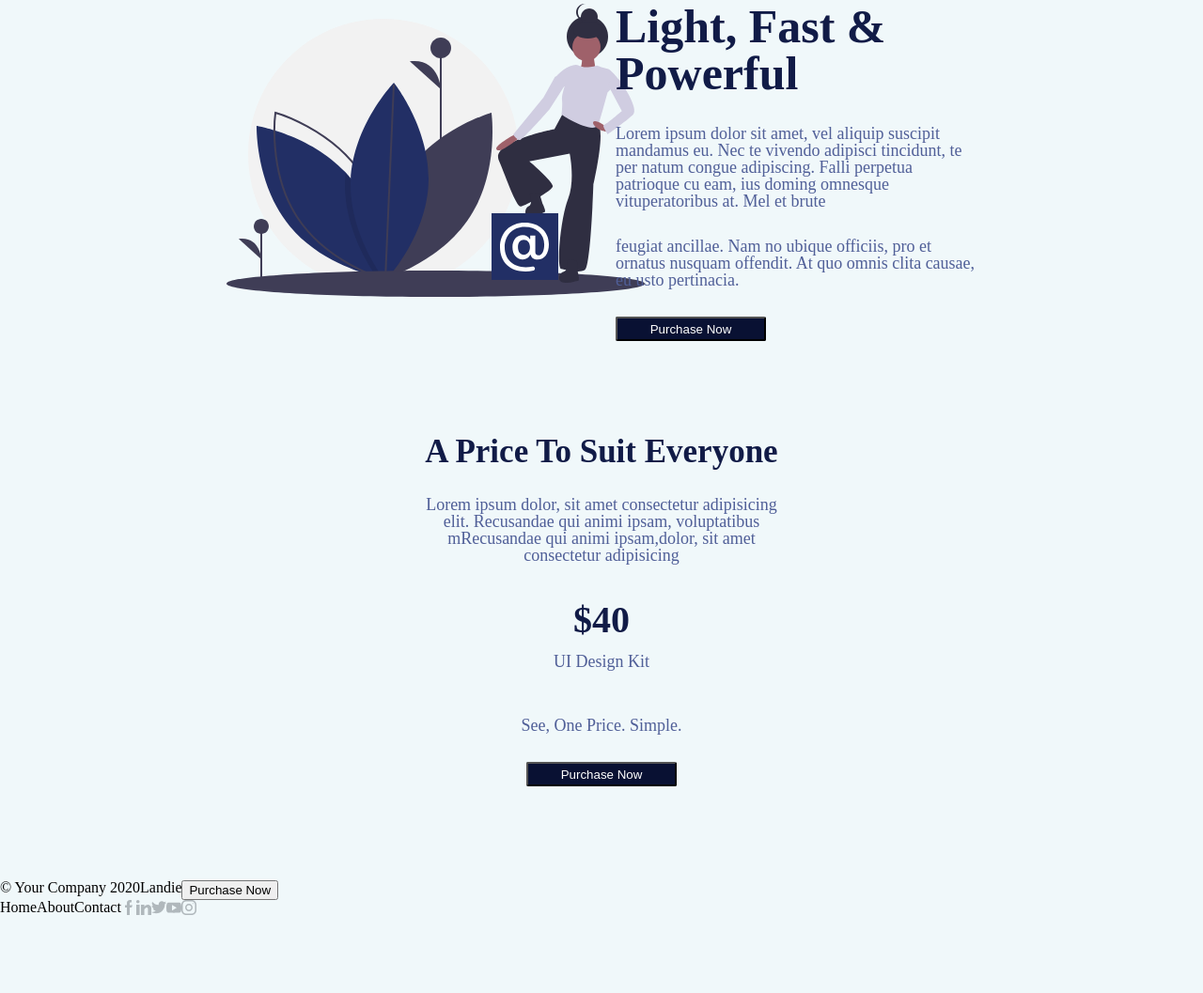
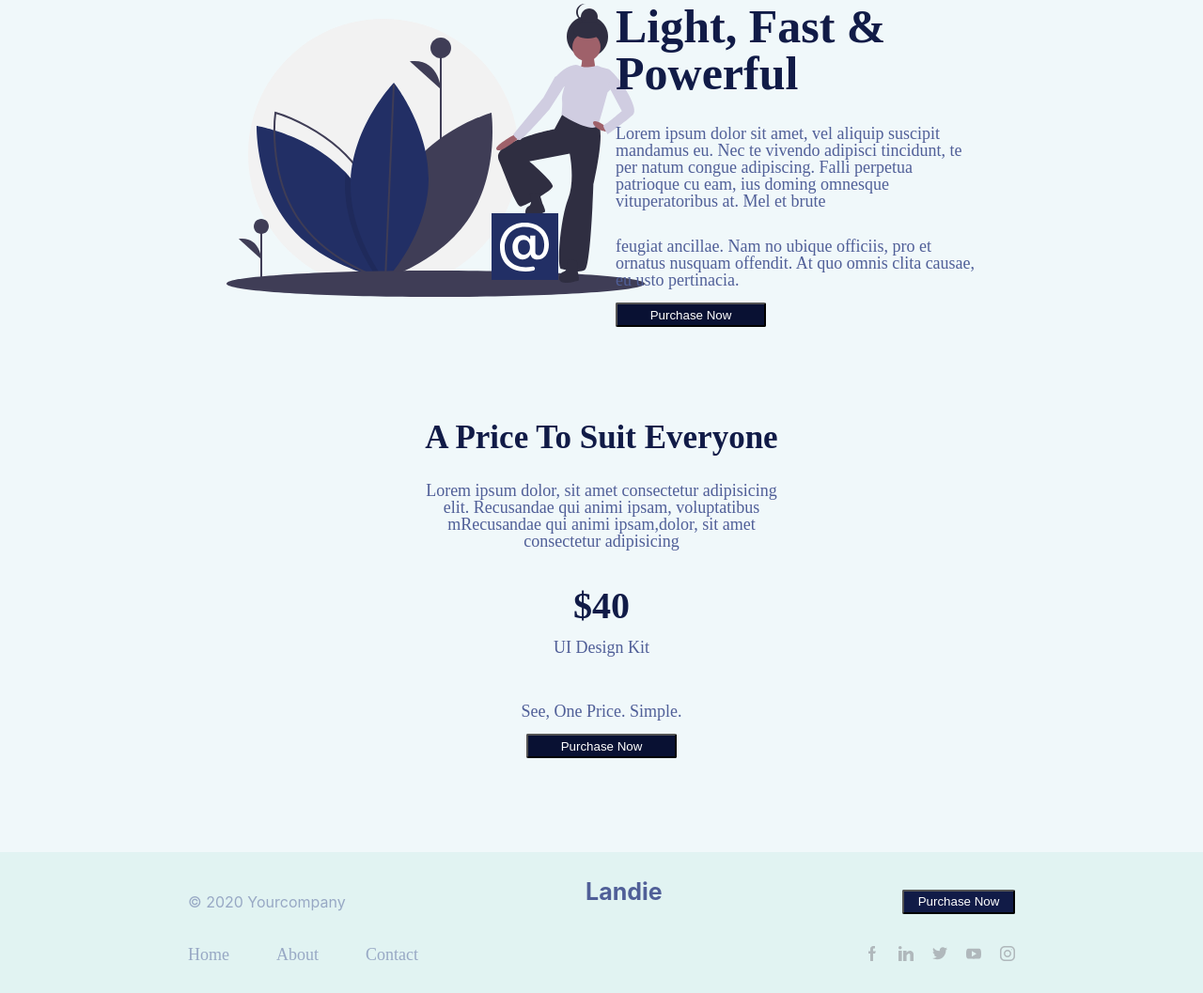
Before and after one commit to timdodd73/Landie, a website built with Parcel: page src/index.html in a window 1280 px wide. Shown: the part 2575-3632 px from the top of the page at 94% size. Before the commit the page ends 3552 px from the top, so only its background shows below. Built offline with nearby package versions, Linux system fonts and the light colour scheme.

Commit message:
Footer section finished
styled footer section

```diff
--- a/src/index.html
+++ b/src/index.html
@@ -172,49 +172,48 @@
       <button class="purchase-now">Purchase Now</button>
     </div>
     <!--footer section-->
+<div class="footer-wrapper">
+    <div class="footer-container">
 
-    <div class="footer-container">
-      <div class="child-1">
-        <ul>
-          <li>
-            &#169 Your Company 2020
-          </li>
-          <li>
+          <div class="copyright">
+            &#169 2020 Yourcompany
+          </div>
+          <div class="landie-logo-footer">
             Landie
-          </li>
-          <li>
-            <button>Purchase Now</button>
-          </li>
-        </ul>
-        <div class="child-2">
-          <ul>
-            <li>
-              Home
-            </li>
-            <li>
-              About
-            </li>
-            <li>
-              Contact
-            </li>
-            <li>
-              <img src="svg/Facebook Copy.svg"/>
-            </li>
-            <li>
-              <img src="svg/Instagram Copy 3.svg"/>
-            </li>
-            <li>
-              <img src="svg/Twitter Copy.svg"/>
-            </li>
-            <li>
-              <img src="svg/Youtube Copy.svg"/>
-            </li>
-            <li>
-              <img src="svg/Snapchat Copy.svg"/>
-            </li>
-          </ul>
+          </div>
+          <div>
+            <button class="purchase-now-footer">Purchase Now</button>
+          </div>
+    </div>
+     <div class="footer-container-2">
+        <div class="footer-home">
+          <a href="#" target="_blank">Home</a>
         </div>
+          <div class="footer-about">
+          <a href="#About">About</a>
+          </div>
+            <div class="footer-contact">
+              <a href="#Contact">Contact</a>
+            </div>
+
+            <div>
+              <img class="facebook" src="svg/Facebook Copy.svg"/>
+            </div>
+            <div>
+              <img class="instagram"src="svg/Instagram Copy 3.svg"/>
+            </div>
+            <div>
+              <img class="twitter" src="svg/Twitter Copy.svg"/>
+            </div>
+            <div>
+              <img class="youtube" src="svg/Youtube Copy.svg"/>
+            </div>
+            <div>
+              <img class="snapchat" src="svg/Snapchat Copy.svg"/>
+            </div>
       </div>
+    </div>
+     </div>
 
 
 
@@ -224,7 +223,8 @@
 
 
 
-    </div>
+
+
 
 
     <script src="index.js"></script>
--- a/src/styles.scss
+++ b/src/styles.scss
@@ -1,6 +1,7 @@
 $blue900: #091133;
 $blue800: #111b47;
 $blue500: #505f98;
+$blue300: rgb(225, 243, 242);
 
 body {
   background: rgb(208, 232, 240, 0.3);
@@ -278,8 +279,75 @@ ul {
   border-radius: 2px;
   width: 160px;
   height: 26px;
-  margin-top: 30px;
+  margin-top: 15px;
 }
+
 .design-kit {
   padding-bottom: 50px;
 }
+
+/* footer section*/
+.footer-wrapper {
+  background-color: $blue300;
+  height: 120px;
+  padding-top: 30px;
+}
+.footer-container  {
+  display: flex;
+  align-items: center;
+  justify-content: space-between;
+  list-style: none;
+  background-color: $blue300;
+}
+
+
+.copyright {
+  margin-left: 200px;
+  font-family: -apple-system, BlinkMacSystemFont, "Segoe UI", Roboto, Oxygen,
+    Ubuntu, Cantarell, "Open Sans", "Helvetica Neue", sans-serif;
+  color: $blue500;
+  opacity: 0.5;
+}
+.landie-logo-footer {
+ margin-left: auto;
+ margin-right: auto;
+ padding-bottom: 20px;
+ font-size: 25px;
+  font-weight: 700;
+  font-family: -apple-system, BlinkMacSystemFont, "Segoe UI", Roboto, Oxygen,
+    Ubuntu, Cantarell, "Open Sans", "Helvetica Neue", sans-serif;
+  color: $blue500;
+  }
+.purchase-now-footer {
+    background-color: $blue800;
+    color: white;
+    border-radius: 2px;
+    width: 120px;
+    height: 26px;
+    margin-right: 200px;
+  }
+
+.footer-container-2 {
+  display: flex;
+  margin-top: 25px;
+
+}
+.footer-home {
+  margin-left: 200px;
+  padding-right: 25px;
+  opacity: 0.5;
+}
+.footer-about, .footer-contact {
+  padding: 0px 25px;
+  opacity: 0.5;
+}
+
+.facebook, .instagram, .twitter, .youtube, .snapchat {
+  padding: 0px 10px;
+}
+.footer-contact {
+  margin-right: auto;
+}
+.snapchat {
+  margin-right: 190px;
+}
```
Also changed, not shown: dist/index.html.
